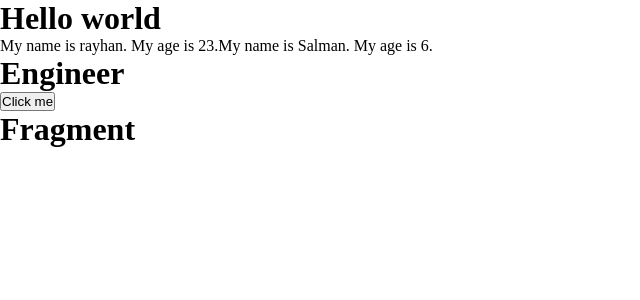
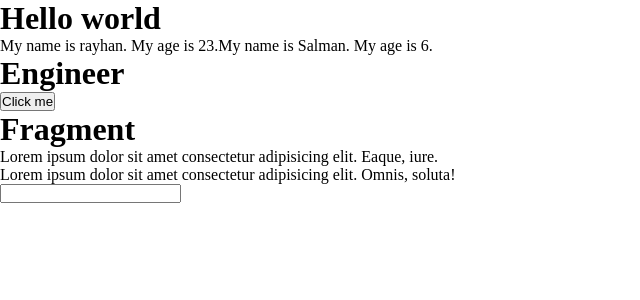
Before and after one commit to SayedUddinRayhan/React-Learning, a React (Create React App) app in the folder 01/first_app/: page / in a window 1280 px wide. Shown: the top 300 px of the page, without its empty margins (0-640 px from the left). Built offline with nearby package versions, Linux system fonts and the light colour scheme.

Commit message:
Learned clipboard event

```diff
--- a/01/first_app/src/App.js
+++ b/01/first_app/src/App.js
@@ -5,7 +5,7 @@ import Home from './Pages/Home';
 import About from './Pages/About';
 import Contact from './Pages/Contact';
 import Fragment from './Pages/Fragment';
-
+import Clipboard from './Pages/Clipboard';
 function App() {
   return (
     <React.Fragment>
@@ -13,6 +13,7 @@ function App() {
       <Home />
       <About />
       <Fragment />
+      <Clipboard />
     </React.Fragment>
   );
 }
--- /dev/null
+++ b/01/first_app/src/Pages/Clipboard.jsx
@@ -0,0 +1,26 @@
+import React from 'react'
+
+let click = () => {
+    alert("Text copied.")
+}
+
+let cut = () => {
+    alert("Text cuted")
+}
+
+let paste = () => {
+    alert("Text paste successfully")
+}
+function Clipboard() {
+    return (
+        <div>
+            <p onCopy={click}>Lorem ipsum dolor sit amet consectetur adipisicing elit. Eaque, iure.</p>
+
+            <p onCut={cut}>Lorem ipsum dolor sit amet consectetur adipisicing elit. Omnis, soluta!</p>
+            <input onPaste={paste} type="text" />
+
+        </div>
+    )
+}
+
+export default Clipboard
```
